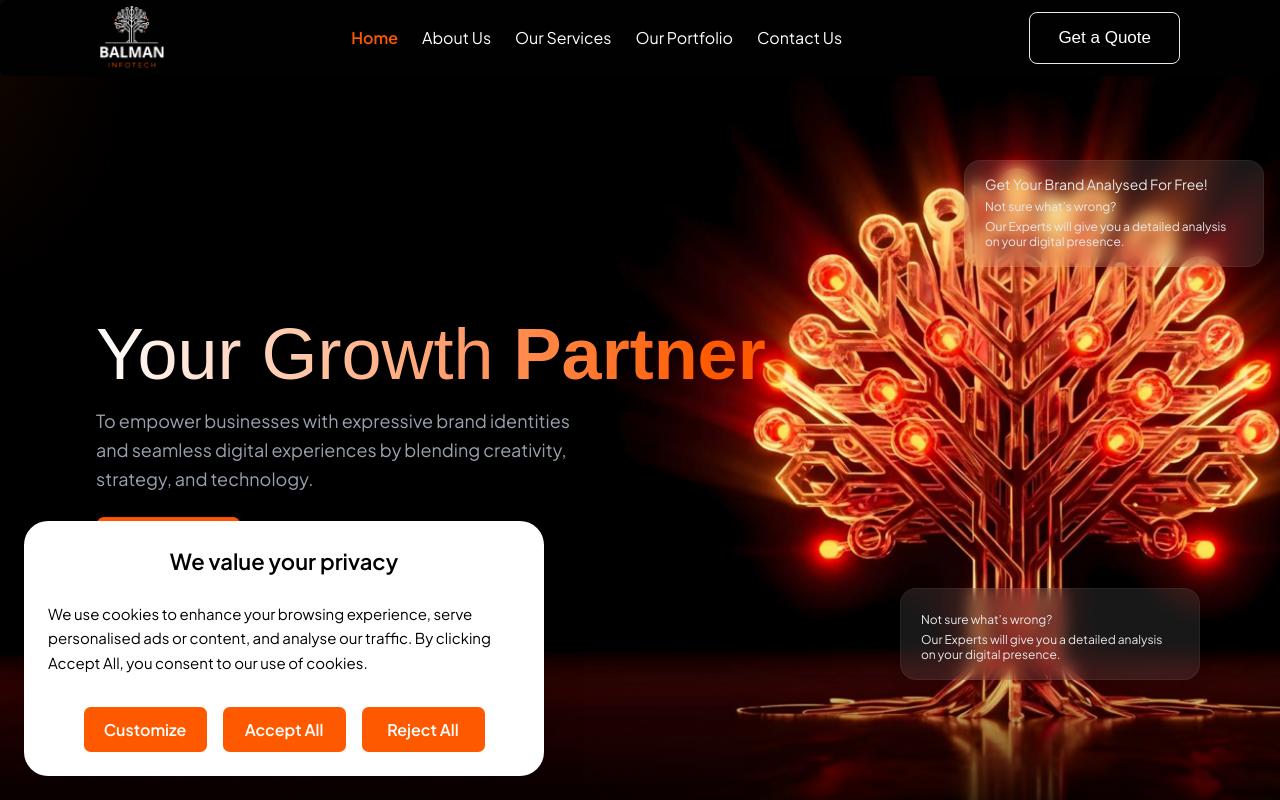
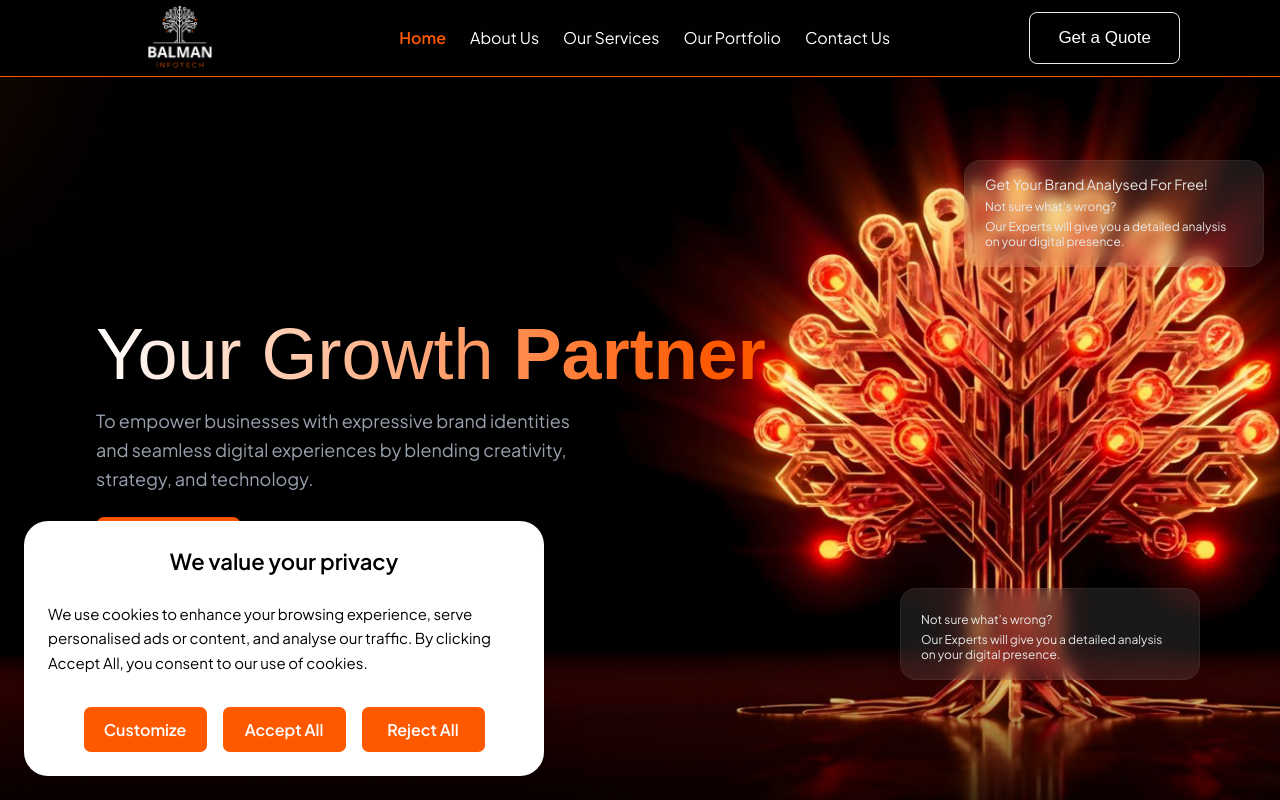
Before and after one commit to sanjeevbalmaninfotech/balmanFE, a Next.js app: page / in a window 1280 px wide. Shown: the top 800 px of the page. Built offline with nearby package versions, Linux system fonts and the light colour scheme.

Commit message:
FIX -  heder image

```diff
--- a/app/components/navBar/index.tsx
+++ b/app/components/navBar/index.tsx
@@ -40,18 +40,19 @@ export default function Navbar() {
             }}
           />
 
-          <div className="bg-[#010101] rounded-lg">
+          <div className="bg-[#010101]  border-b border-[#ff5900]">
             <div className="flex items-center justify-between h-[76px] gap-6 section-padding-x">
               {/* Logo */}
               <div className="flex-shrink-0">
-                <Link href="/" className="flex-shrink-0 cursor-pointer">
+                <Link href="/" className="block relative w-[160px] h-[64px]">
                   <Image
                     src="/logo.PNG"
                     alt="Logo"
-                    width={160}
-                    height={64}
-                    className="h-16 w-auto"
+                    fill // Fill use karein taaki container ke hisab se adjust ho
+                    sizes="160px"
+                    className="object-contain" // Image ko kharab hone se bachayega
                     priority
+                    quality={100} // Quality thodi badha dein
                   />
                 </Link>
               </div>
@@ -66,8 +67,7 @@ export default function Navbar() {
                     <Link
                       key={item.name}
                       href={item.href}
-                      className={`px-2 py-3 rounded transition-colors duration-200 ${
-                        isActive
+                      className={`px-2 py-3 rounded transition-colors duration-200 ${isActive
                         ? "text-primary"
                         : "text-white hover:text-primary"
                         }`}
@@ -117,8 +117,7 @@ export default function Navbar() {
                         key={item.name}
                         href={item.href}
                         onClick={() => setIsMenuOpen(false)}
-                        className={`px-4 py-3 rounded transition-colors duration-200 ${
-                          isActive
+                        className={`px-4 py-3 rounded transition-colors duration-200 ${isActive
                           ? "text-primary bg-gray-900"
                           : "text-white hover:text-primary hover:bg-gray-900"
                           }`}
```
Lines whose indentation alone changed are shown as unchanged.
